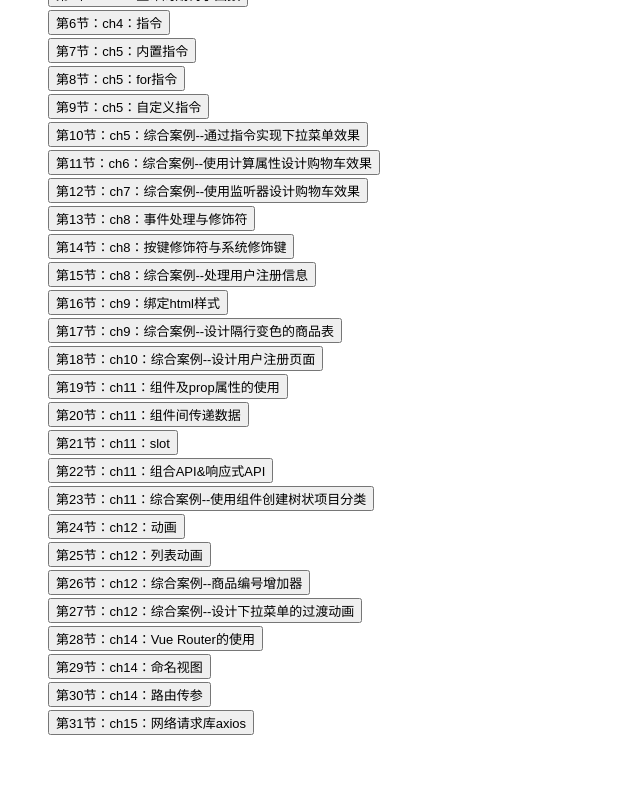
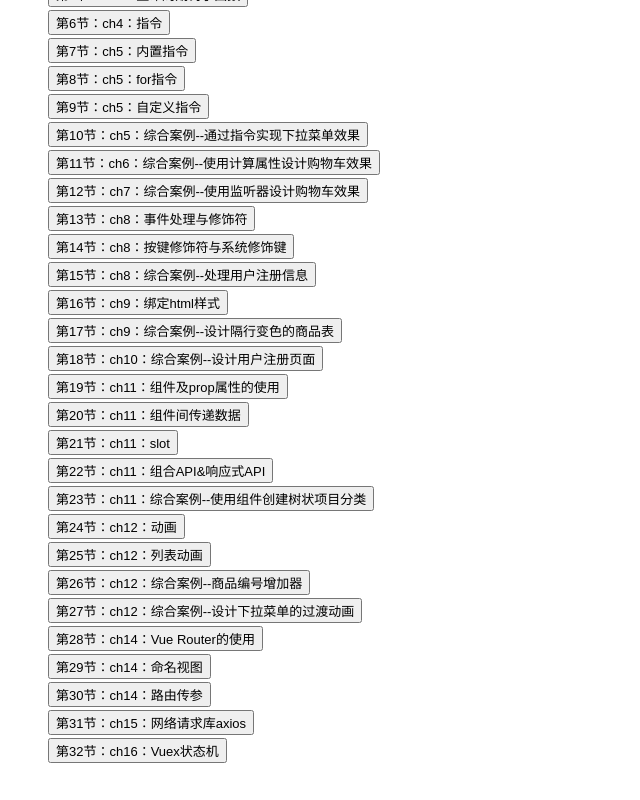
Before and after one commit to lihao19850403/Vue3Demo, a Vue app: page /#/contents/contents_page in a window 1280 px wide. Shown: the part 269-1069 px from the top of the page, without its empty margins (0-640 px from the left). Before the commit the page ends 1041 px from the top, so only its background shows below. Built offline with nearby package versions, Linux system fonts and the light colour scheme.

Commit message:
Update content 11.

```diff
--- a/package.json
+++ b/package.json
@@ -13,7 +13,8 @@
     "core-js": "^3.8.3",
     "velocity-animate": "^1.5.2",
     "vue": "^3.2.13",
-    "vue-router": "^4.3.0"
+    "vue-router": "^4.3.0",
+    "vuex": "^4.1.0"
   },
   "devDependencies": {
     "@babel/core": "^7.12.16",
--- /dev/null
+++ b/src/components/VueBase/ch16_vuex_normal.vue
@@ -0,0 +1,42 @@
+<template>
+	<p>Vuex状态机</p>
+	<h3>商品名称：{{this.$store.state.store_name}}</h3>
+	<h3>商品价格：{{this.$store.state.store_price}}</h3>
+	<h3>涨价后的价格：{{this.$store.getters.getPrice}}</h3>
+	<div>
+		修改商品价格：
+		<input style="text-align: right;" type="number" v-model="newPrice"/>元&nbsp;
+		<button @click="updatePrice">更新</button>
+	</div>
+</template>
+
+<script>
+export default {
+	name: 'ch16_vuex_normal',
+	props: {
+		ch_title: {
+			type: String,
+			default: "ch16：Vuex状态机"
+		}
+	},
+	data: function() {
+		return {
+			newPrice: this.$store.state.store_price
+		};
+	},
+	methods: {
+		updatePrice: function() {
+			// 直接修改值：
+			// this.$store.state.store_price = this.newPrice;
+			// 或者通过mutations提交修改：
+			let delta = this.newPrice - this.$store.state.store_price; // 差价。
+			this.$store.commit("updatePrice", {
+				num: delta
+			});
+		}
+	}
+}
+</script>
+
+<style>
+</style>
--- a/src/main.js
+++ b/src/main.js
@@ -1,6 +1,8 @@
 import { createApp } from 'vue'
 import App from './App.vue'
 import 'animate.css';
+
+import store from "./stores/index.js"
 
 import * as VueRouter from "vue-router";
 import RouterBase from "./routers/router_base.js";
@@ -44,5 +46,6 @@
 	    <button @click="handleClick()">显示子组件的数据</button>
 	`
 });
+app.use(store);
 app.use(Router);
 app.mount('#app');
--- a/src/routers/contents.js
+++ b/src/routers/contents.js
@@ -35,6 +35,7 @@
 import ch14_router_frame from '../components/VueBase/ch14_router_frame'
 import ch14_router_params from '../components/VueBase/ch14_router_params'
 import ch15_axios_normal from '../components/VueBase/ch15_axios_normal'
+import ch16_vuex_normal from '../components/VueBase/ch16_vuex_normal'
 
 /* 目录根路径。路径格式：/contents/<大章节路径>/<小章节路径>。 */
 const CONTENTS_ROOT = "/contents";
@@ -42,7 +43,7 @@
 /* 目录正文。 */
 const allInfos = [
 	// Vue3基础语法。
-	generatePart("Vue3基础语法", "vue_base", index_old, ch2_welcome, ch4_create, ch4_methods, ch4_lifecycle, ch4_cmd, ch5_cmd_normal, ch5_cmd_for, ch5_cmd_custom, ch5_cmd_downpull_menu, ch6_computed, ch7_watch, ch8_event_decorations, ch8_event_keys, ch8_event_userinfo_handler, ch9_class_style, ch9_shop_list, ch10_user_register, ch11_components, ch11_communication, ch11_slot, ch11_new_apis, ch11_project_catagory, ch12_animations, ch12_list_anim, ch12_index_increment, ch12_downpull_menu_anim, ch14_router_base, ch14_router_frame, ch14_router_params, ch15_axios_normal, ),
+	generatePart("Vue3基础语法", "vue_base", index_old, ch2_welcome, ch4_create, ch4_methods, ch4_lifecycle, ch4_cmd, ch5_cmd_normal, ch5_cmd_for, ch5_cmd_custom, ch5_cmd_downpull_menu, ch6_computed, ch7_watch, ch8_event_decorations, ch8_event_keys, ch8_event_userinfo_handler, ch9_class_style, ch9_shop_list, ch10_user_register, ch11_components, ch11_communication, ch11_slot, ch11_new_apis, ch11_project_catagory, ch12_animations, ch12_list_anim, ch12_index_increment, ch12_downpull_menu_anim, ch14_router_base, ch14_router_frame, ch14_router_params, ch15_axios_normal, ch16_vuex_normal),
 
 ];
 
--- /dev/null
+++ b/src/stores/index.js
@@ -0,0 +1,21 @@
+/** 使用Vuex管理全局状态。 */
+import * as Vuex from "vuex";
+
+const store = Vuex.createStore({
+	state: {
+		store_name: "洗衣机",
+		store_price: 8600
+	},
+	getters: {
+		getPrice: function(state) {
+			return state.store_price + 400;
+		}
+	},
+	mutations: {
+		updatePrice: function(state, params) {
+			return state.store_price += params.num;
+		}
+	}
+});
+
+export default store;
```
Also changed, not shown: 1 other file (tests, documents, lock files or other folders).
